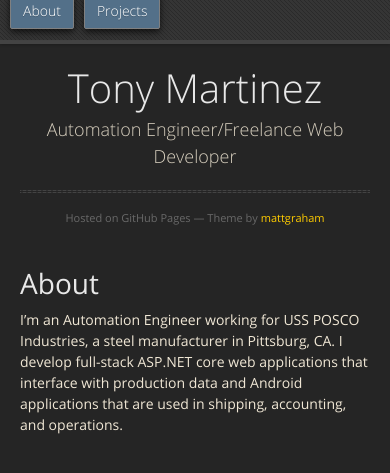
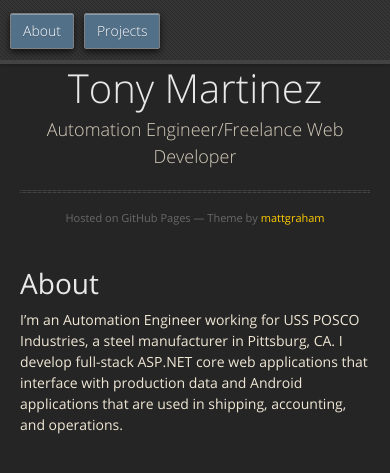
Before and after one commit to tonyjosephmartinez/tonyjosephmartinez.github.io, a Jekyll site: the page built from index.md, in a window 390 px wide. Shown: the top 473 px of the page. Built offline with Jekyll 4.4.1, drawn with Linux system fonts in a browser that asks for light colours; nearby versions of some CDN libraries; our own code applies the rules of GitHub Pages for plain Markdown files.

Commit message:
Fixed buttons cutting off in mobile.

```diff
--- a/_sass/jekyll-theme-midnight.scss
+++ b/_sass/jekyll-theme-midnight.scss
@@ -297,9 +297,6 @@ section {
 
 @media print, screen and (max-width: 480px) {
 
-  #header {
-    margin-top: -20px;
-  }
 
   section {
     margin-top: 40px;
```
